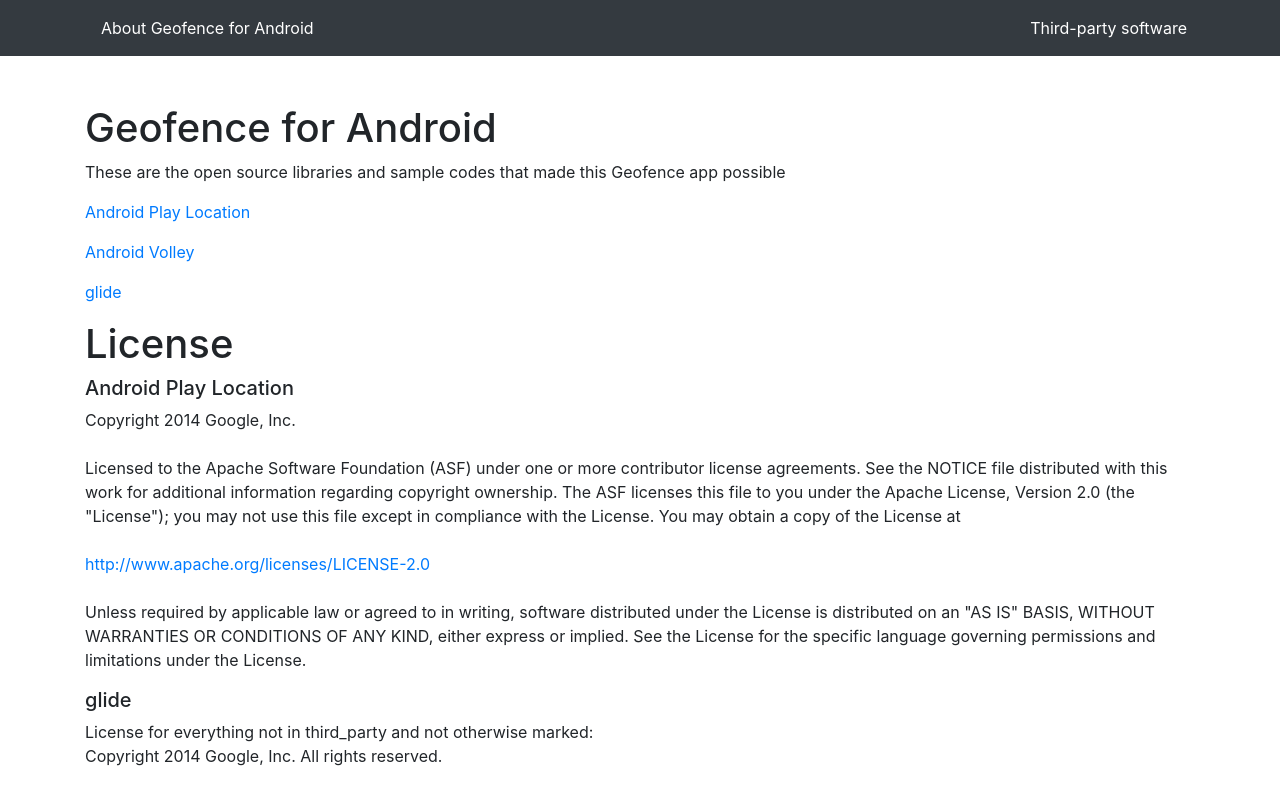
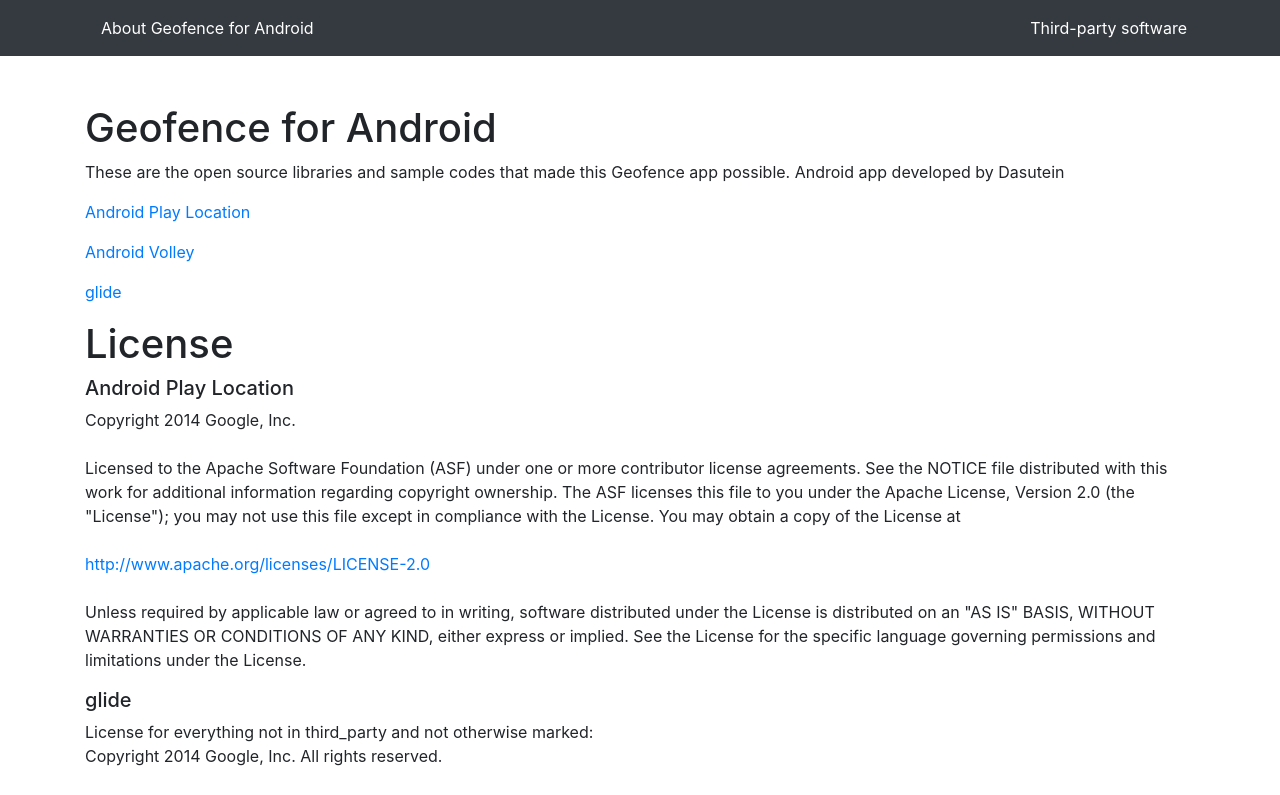
Before and after one commit to ddasutein/geofenceAppAbout, a website: page index.html in a window 1280 px wide. Shown: the top 795 px of the page. Drawn offline with Linux system fonts and the light colour scheme.

Commit message:
Update index.html

```diff
--- a/index.html
+++ b/index.html
@@ -43,7 +43,7 @@
     <!-- Page Content -->
     <div class="container">
       <h1 class="mt-5">Geofence for Android</h1>
-      <p>These are the open source libraries and sample codes that made this Geofence app possible</p>
+      <p>These are the open source libraries and sample codes that made this Geofence app possible. Android app developed by Dasutein</p>
       <p><a href="https://github.com/googlesamples/android-play-location/tree/master/Geofencing/app/src/main/java/com/google/android/gms/location/sample/geofencing">Android Play Location</a></p>
       <p><a href="https://github.com/google/volley">Android Volley</af></p>
       <p><a href="https://github.com/bumptech/glide">glide</a></p>
```
